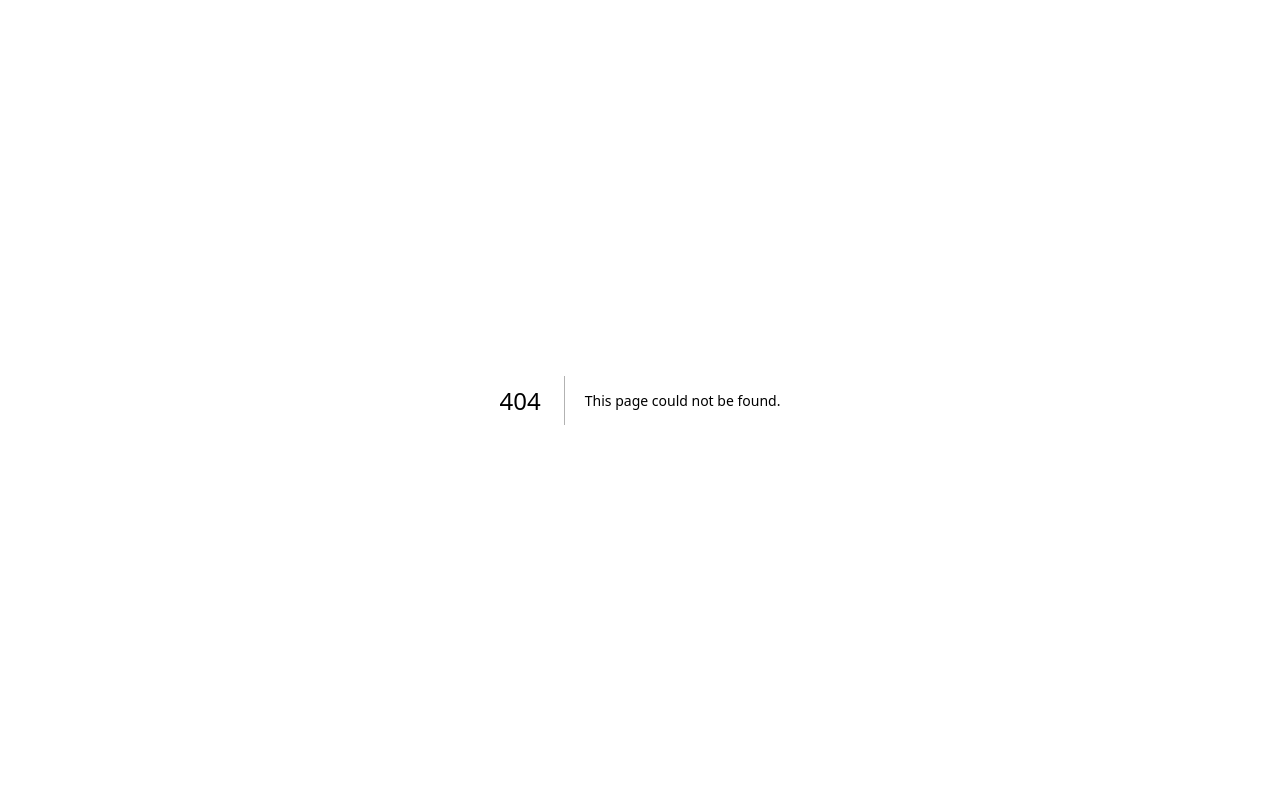
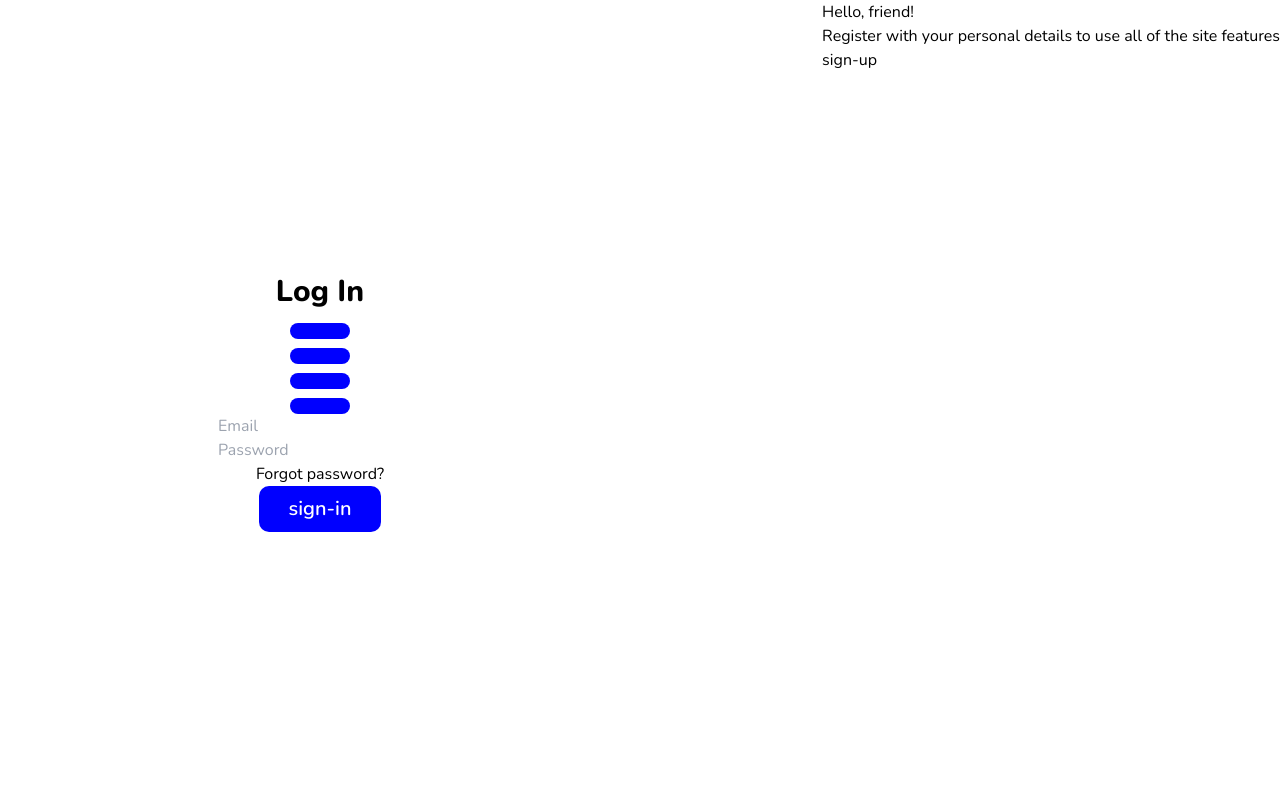
Before and after one commit to Skapty6260/Renta, a Next.js app: page /login in a window 1280 px wide. Before the commit this address had no page. Shown: the top 800 px of the page. Built offline with nearby package versions, Linux system fonts and the light colour scheme.

Commit message:
started working on user profile and authorization

```diff
--- /dev/null
+++ b/src/app/(user)/login/login.module.scss
@@ -0,0 +1,28 @@
+.page {
+	display: flex;
+	width: 100%;
+	height: 100vh;
+	justify-content: space-between;
+}
+
+.form {
+	display: flex;
+	flex-direction: column;
+	width: 50%;
+	justify-content: center;
+	align-items: center;
+
+	h2 {
+		font-size: 30px;
+		font-weight: 800;
+	}
+
+	button {
+		background: blue;
+		color: #fff;
+		font-size: 20px;
+		font-weight: 600;
+		padding: 8px 30px;
+		border-radius: 10px;
+	}
+}
--- /dev/null
+++ b/src/app/(user)/login/page.tsx
@@ -0,0 +1,26 @@
+'use client'
+import { LoginForm } from '@/components/screens/Login/form'
+import { useAuthStore } from '@/store'
+import Config from '@/config/auth'
+import { LoginAside } from '@/components/screens/Login/aside'
+
+import styles from './login.module.scss'
+
+export default function Login() {
+	return (
+		<main className={styles.page}>
+			<LoginForm
+				heading='Log In'
+				{...Config.login}
+				style={styles.form}
+				onSubmit={() => {}}
+				type='sign-in'
+			/>
+			<LoginAside
+				heading='Hello, friend!'
+				subheading='Register with your personal details to use all of the site features'
+				link='sign-up'
+			/>
+		</main>
+	)
+}
--- /dev/null
+++ b/src/app/(user)/me/page.tsx
@@ -0,0 +1,13 @@
+'use client'
+import { useAuthStore } from '@/store'
+import { redirect } from 'next/navigation'
+
+export default function Me() {
+	// Check for authorization with api client
+	// if not authorized, show login/register page, else show user page
+	const { auth_status } = useAuthStore()
+
+	if (auth_status == false) return redirect('/login')
+
+	return <div>123</div>
+}
--- a/src/app/api/(auth)/users/route.ts
+++ b/src/app/api/(auth)/users/route.ts
@@ -54,7 +54,10 @@ export const PATCH = async (request: Request) => {
 
 		const user = await DataBase.User.findOneAndUpdate(
 			{ _id: body.userId },
-			body.newUser
+			body.newUser,
+			{
+				new: true,
+			}
 		)
 
 		if (!user) {
--- a/src/app/layout.tsx
+++ b/src/app/layout.tsx
@@ -1,7 +1,6 @@
 import type { Metadata } from 'next'
 import { Nunito } from 'next/font/google'
 import '../assets/styles/globals.css'
-import { Footer } from '@/components/layout/footer'
 
 const Font = Nunito({ subsets: ['latin'] })
 
@@ -20,7 +19,6 @@ export default function RootLayout({
 			<body className={`${Font.className}`}>
 				<main className='min-h-screen w-full overflow-x-hidden'>
 					{children}
-					<Footer />
 				</main>
 			</body>
 		</html>
--- a/src/app/page.tsx
+++ b/src/app/page.tsx
@@ -1,5 +1,6 @@
 import { HomeHeader } from '@/components/screens/Home'
 import ContentSection from '@/components/layout/content'
+import { Footer } from '@/components/layout/footer'
 
 export default function Home() {
 	return (
@@ -16,6 +17,7 @@ export default function Home() {
 					})
 				}
 			/>
+			<Footer />
 		</>
 	)
 }
--- /dev/null
+++ b/src/components/screens/Login/aside/index.tsx
@@ -0,0 +1,18 @@
+import Link from 'next/link'
+
+interface IProps {
+	heading: string
+	subheading: string
+	link: 'sign-up' | 'sign-in'
+}
+
+export const LoginAside: React.FC<IProps> = ({ heading, subheading, link }) => {
+	return (
+		<aside>
+			<h2>{heading}</h2>
+			<p>{subheading}</p>
+
+			<Link href={`/${link}`}>{link}</Link>
+		</aside>
+	)
+}
--- /dev/null
+++ b/src/components/screens/Login/form/index.tsx
@@ -0,0 +1,51 @@
+interface IProps {
+	heading: string
+	services: {
+		service_name: string
+		service_icon: React.ReactNode
+	}[]
+	fields: {
+		placeholder: string
+	}[]
+	onSubmit: () => void
+	type: 'sign-in' | 'sign-up'
+	style: any
+}
+
+export const LoginForm: React.FC<IProps> = ({
+	heading,
+	services,
+	fields,
+	onSubmit,
+	type,
+	style,
+}) => {
+	return (
+		<div className={style}>
+			<h2>{heading}</h2>
+
+			<ul>
+				{services.map((service, index) => {
+					return (
+						<li key={index}>
+							<button type='button'>{service.service_icon}</button>
+						</li>
+					)
+				})}
+			</ul>
+
+			<ul>
+				{fields.map((field, index) => {
+					return (
+						<li key={index}>
+							<input type='text' placeholder={field.placeholder} />
+						</li>
+					)
+				})}
+			</ul>
+
+			{type == 'sign-in' && <a>Forgot password?</a>}
+			<button onClick={onSubmit}>{type}</button>
+		</div>
+	)
+}
--- /dev/null
+++ b/src/config/auth.tsx
@@ -0,0 +1,25 @@
+const shared = {
+	services: [
+		{ service_icon: <></>, service_name: 'google' },
+		{ service_icon: <></>, service_name: 'github' },
+		{ service_icon: <></>, service_name: 'gosuslugi' },
+		{ service_icon: <></>, service_name: 'twitter' },
+	],
+}
+
+const config = {
+	login: {
+		...shared,
+		fields: [{ placeholder: 'Email' }, { placeholder: 'Password' }],
+	},
+	register: {
+		...shared,
+		fields: [
+			{ placeholder: 'Username' },
+			{ placeholder: 'Email' },
+			{ placeholder: 'Password' },
+		],
+	},
+}
+
+export default config
--- a/src/store/index.ts
+++ b/src/store/index.ts
@@ -1,3 +1,4 @@
 import { useUiStore } from './ui_store'
+import { useAuthStore } from './auth_store'
 
-export { useUiStore }
+export { useUiStore, useAuthStore }
```
Also changed, not shown: src/middleware.ts (added, +9 -0 lines), src/store/auth_store/index.ts (added, +31 -0 lines).
